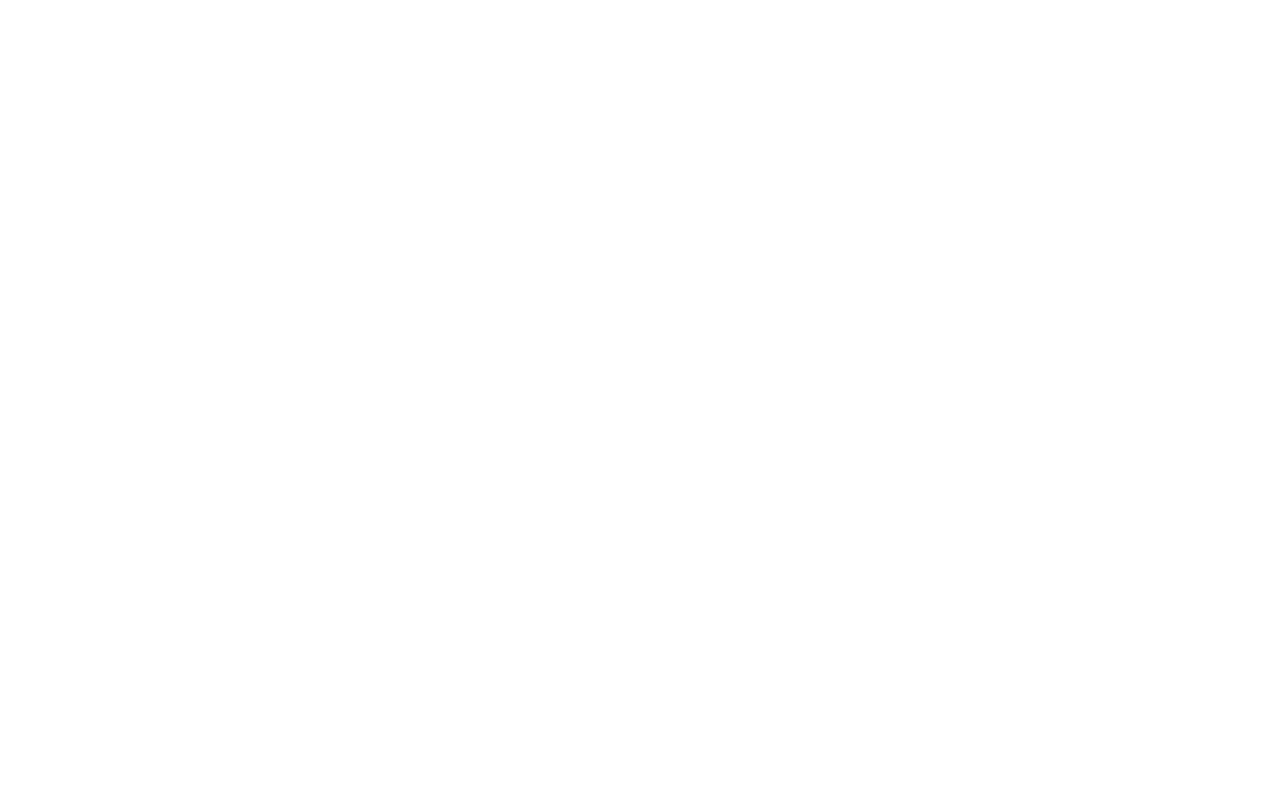
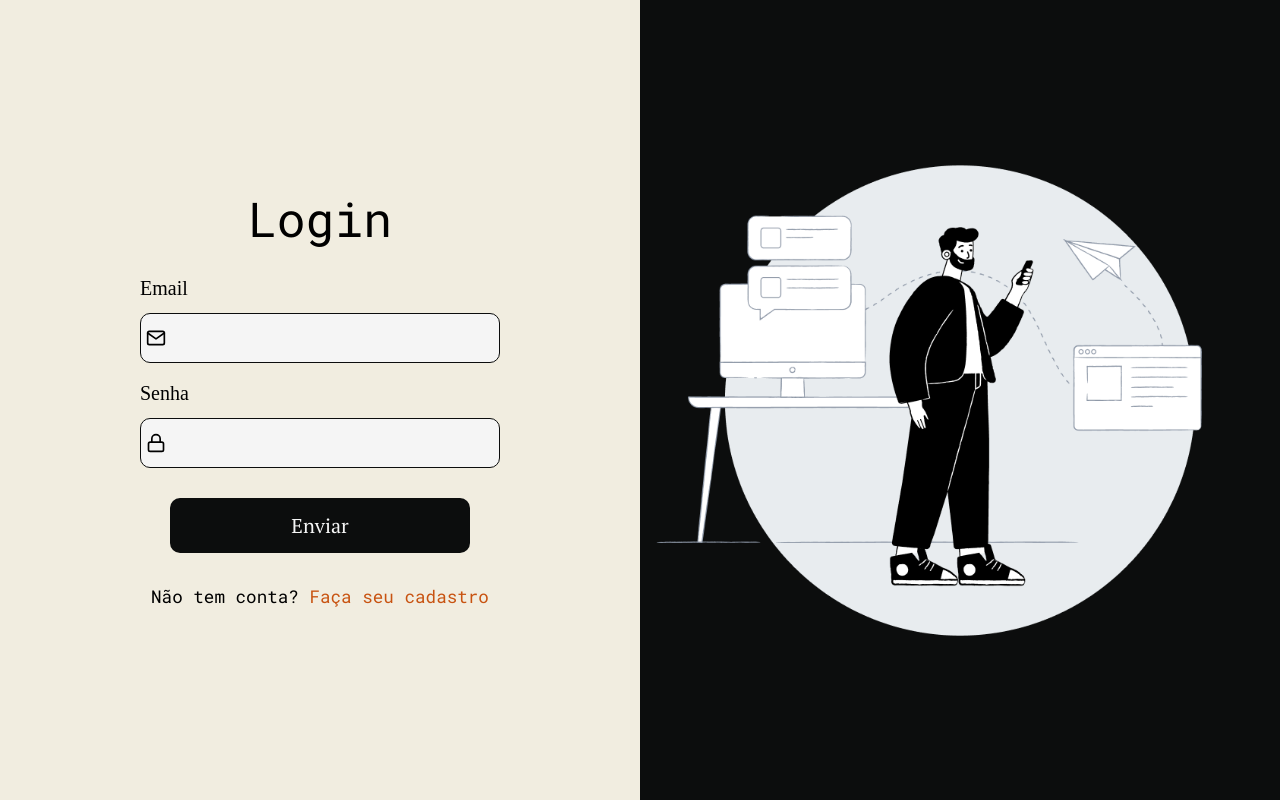
Before and after one commit to leogm360/do-it, a React (Create React App) app: page /login in a window 1280 px wide. Built offline with nearby package versions, Linux system fonts and the light colour scheme.

Commit message:
feat(pages): Create Signup Page

```diff
--- a/src/components/Input/index.js
+++ b/src/components/Input/index.js
@@ -1,6 +1,9 @@
 import styled from "styled-components";
 
-export const Container = styled.div``;
+export const Container = styled.div`
+  display: flex;
+  flex-flow: column nowrap;
+`;
 
 export const LabelStyles = styled.div`
   text-align: left;
@@ -16,7 +19,6 @@
   background: var(--white);
   border: 1px solid var(--color-secondary);
   border-radius: 10px;
-  max-width: 340px;
   height: 50px;
   padding: 5px;
   gap: 0 5px;
--- a/src/pages/Login/index.js
+++ b/src/pages/Login/index.js
@@ -0,0 +1,61 @@
+import styled from "styled-components";
+import imgBg from "../../assets/img/login-bg.png";
+import { Link as Anchor } from "react-router-dom";
+
+export const Container = styled.main`
+  display: flex;
+  height: 100vh;
+`;
+
+export const Ilustration = styled.div`
+  @media only screen and (min-width: 1024px) {
+    flex: 1;
+    background: url(${imgBg}) center no-repeat var(--color-secondary);
+    background-size: contain;
+  }
+`;
+
+export const Section = styled.section`
+  display: flex;
+  justify-content: center;
+  align-items: center;
+  flex-flow: column nowrap;
+  flex: 1;
+  background: var(--color-primary);
+  gap: 35px 0;
+`;
+
+export const Title = styled.h1`
+  font-family: "Roboto Mono";
+  font-size: var(--title-1);
+`;
+
+export const Form = styled.form`
+  display: flex;
+  flex-flow: column nowrap;
+  align-items: center;
+  width: 360px;
+  gap: 20px 0;
+
+  & > div {
+    width: 100%;
+  }
+
+  & > button {
+    margin-top: 10px;
+    width: 300px;
+  }
+`;
+
+export const Paragraph = styled.p`
+  font-size: var(--caption);
+  font-family: "Roboto Mono";
+`;
+
+export const Link = styled(Anchor)`
+  color: var(--orange);
+
+  :hover {
+    filter: brightness(120%);
+  }
+`;
--- a/src/pages/Login/index.jsx
+++ b/src/pages/Login/index.jsx
@@ -0,0 +1,37 @@
+import {
+  Container,
+  Ilustration,
+  Section,
+  Title,
+  Form,
+  Paragraph,
+  Link,
+} from "./index";
+import { FiUser, FiMail, FiLock } from "react-icons/fi";
+import Input from "../../components/Input/index.jsx";
+import Button from "../../components/Button/index.jsx";
+
+const Signup = () => {
+  return (
+    <Container>
+      <Section>
+        <Title>Login</Title>
+
+        <Form>
+          <Input name={"Email"} icon={FiMail} type="email" />
+
+          <Input name={"Senha"} icon={FiLock} type="password" />
+
+          <Button type="submit">Enviar</Button>
+        </Form>
+
+        <Paragraph>
+          Não tem conta? <Link to="/signup">Faça seu cadastro</Link>
+        </Paragraph>
+      </Section>
+      <Ilustration />
+    </Container>
+  );
+};
+
+export default Signup;
--- a/src/pages/Signup/index.js
+++ b/src/pages/Signup/index.js
@@ -25,6 +25,11 @@
   gap: 35px 0;
 `;
 
+export const Title = styled.h1`
+  font-family: "Roboto Mono";
+  font-size: var(--title-1);
+`;
+
 export const Form = styled.form`
   display: flex;
   flex-flow: column nowrap;
@@ -44,6 +49,7 @@
 
 export const Paragraph = styled.p`
   font-size: var(--caption);
+  font-family: "Roboto Mono";
 `;
 
 export const Link = styled(Anchor)`
--- a/src/pages/Signup/index.jsx
+++ b/src/pages/Signup/index.jsx
@@ -2,6 +2,7 @@
   Container,
   Ilustration,
   Section,
+  Title,
   Form,
   Paragraph,
   Link,
@@ -15,14 +16,16 @@
     <Container>
       <Ilustration />
       <Section>
+        <Title>Cadastro</Title>
+
         <Form>
           <Input name={"Nome"} icon={FiUser} />
 
-          <Input name={"Email"} icon={FiMail} />
+          <Input name={"Email"} icon={FiMail} type="email" />
 
-          <Input name={"Senha"} icon={FiLock} />
+          <Input name={"Senha"} icon={FiLock} type="password" />
 
-          <Input name={"Confirmação da senha"} icon={FiLock} />
+          <Input name={"Confirmação da senha"} icon={FiLock} type="password" />
 
           <Button type="submit">Enviar</Button>
         </Form>
--- a/src/routes/router.jsx
+++ b/src/routes/router.jsx
@@ -2,6 +2,7 @@
 
 import Home from "../pages/Home/index.jsx";
 import Signup from "../pages/Signup/index.jsx";
+import Login from "../pages/Login/index.jsx";
 
 const Router = () => {
   return (
@@ -14,7 +15,9 @@
         <Signup />
       </Route>
 
-      <Route path="/login"></Route>
+      <Route path="/login">
+        <Login />
+      </Route>
 
       <Route path="/dashboard"></Route>
     </Switch>
```
